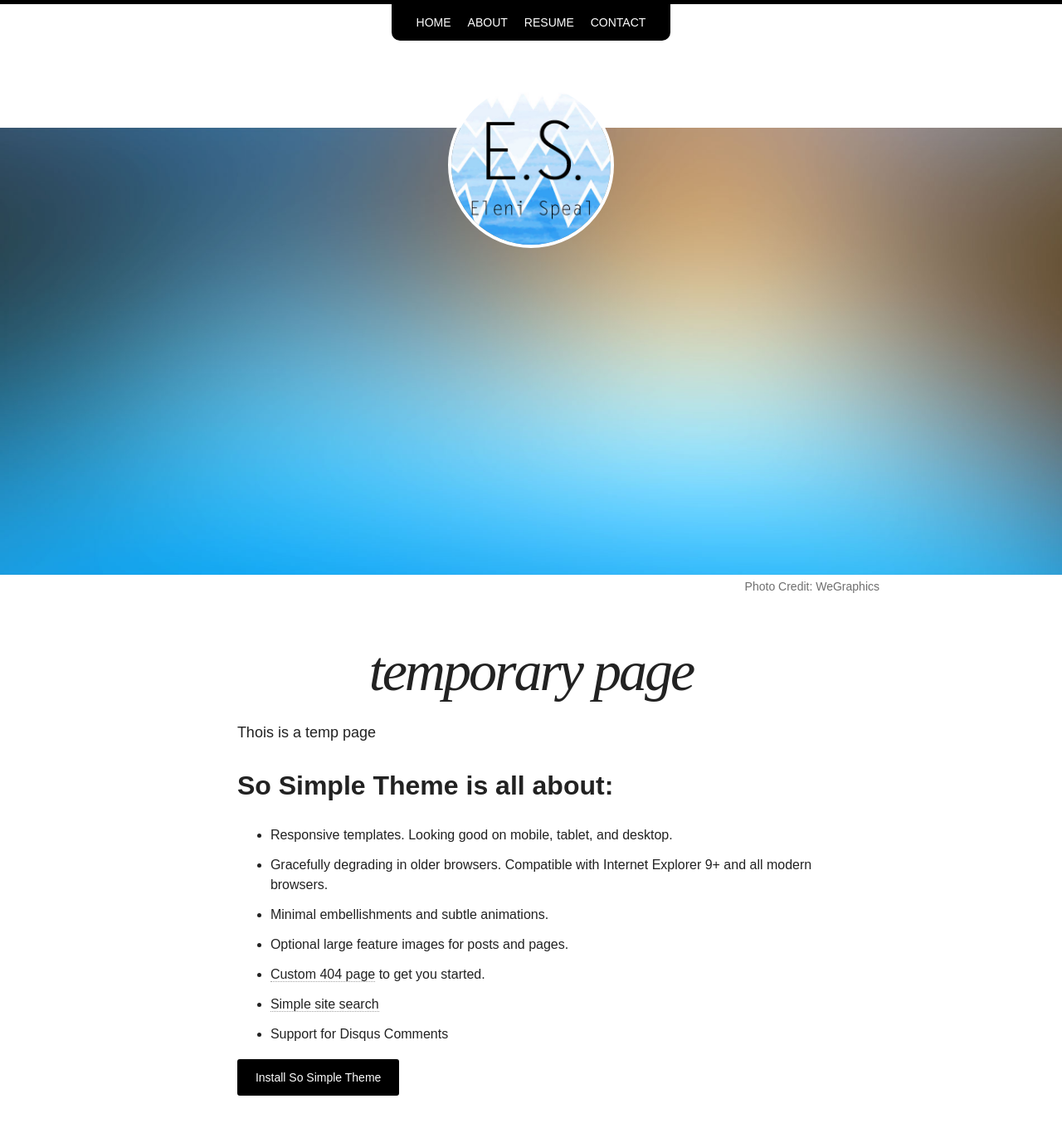
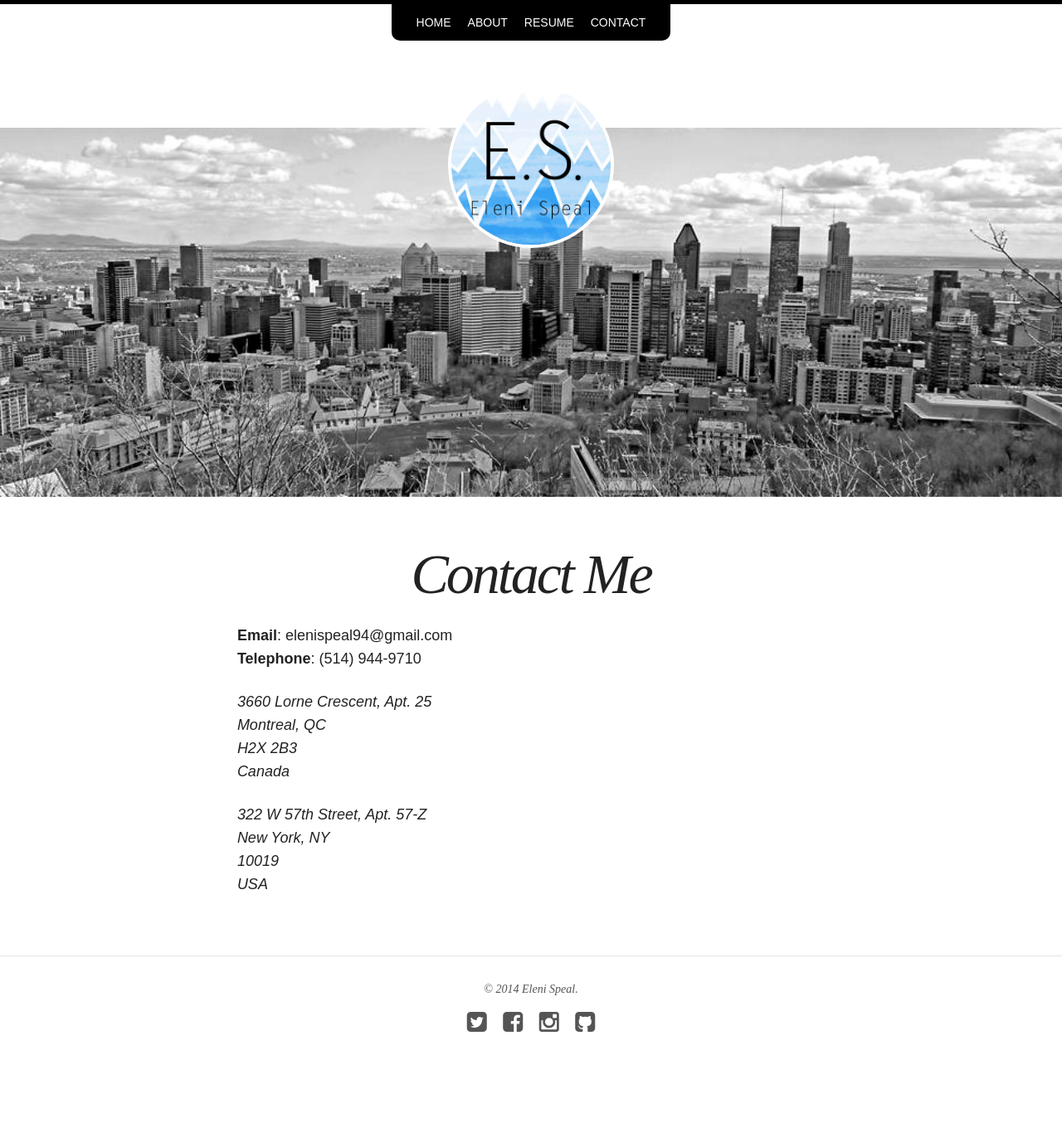
Before and after one commit to espeal/espeal.github.io, a Jekyll site: the page built from contact/index.md, in a window 1280 px wide and 1400 px high. Shown: the top 1360 px of the window at 83% size. Built offline with Jekyll 4.4.1, drawn with Linux system fonts in a browser that asks for light colours; nearby versions of some CDN libraries.

Commit message:
About Me and Photos

```diff
--- a/_config.yml
+++ b/_config.yml
@@ -4,8 +4,8 @@ title: Eleni Speal
 locale: en_US
 description:
 logo: Logo1.png
-url: http://localhost:4000
-#url: http://espeal.github.io
+#url: http://localhost:4000
+url: http://espeal.github.io
 #url: http://www.eleni.speal.ca
 
 
--- a/contact/index.md
+++ b/contact/index.md
@@ -1,28 +1,28 @@
 ---
 layout: page
-title: temporary page
+title: Contact Me
+
 excerpt: "So Simple is a responsive Jekyll theme for your words and images."
 modified: 2014-08-08T19:44:38.564948-04:00
 image:
-  feature: so-simple-sample-image-4.jpg
-  credit: WeGraphics
-  creditlink: http://wegraphics.net/downloads/free-ultimate-blurred-background-pack/
+  feature: Contact page header.jpg
+  credit:
+  creditlink:
 ---
+   **Email**: elenispeal94@gmail.com
+   **Telephone**: (514) 944-9710
 
-Thois is a temp page
+   *3660 Lorne Crescent, Apt. 25*
+   *Montreal, QC*
+   *H2X 2B3*
+   *Canada*
+
+   *322 W 57th Street, Apt. 57-Z*
+   *New York, NY*
+   *10019*
+   *USA*
 
 
 
-## So Simple Theme is all about:
-
-* Responsive templates. Looking good on mobile, tablet, and desktop.
-* Gracefully degrading in older browsers. Compatible with Internet Explorer 9+ and all modern browsers.
-* Minimal embellishments and subtle animations.
-* Optional large feature images for posts and pages.
-* [Custom 404 page]({{ site.url }}/404.html) to get you started.
-* [Simple site search](https://github.com/christian-fei/Simple-Jekyll-Search)
-* Support for Disqus Comments
-
-<a markdown="0" href="{{ site.url }}/theme-setup" class="btn">Install So Simple Theme</a>
 
 [^1]: Example: *domain.com/category-name/post-title*
```
Also changed, not shown: Home/index.md (added, +13 -0 lines), about/index.md (+5 -15 lines), index.html (+8 -24 lines), images/About page header.png (added), images/Contact page header.jpg (added), images/Home page Header.png (added), 4 other files.
